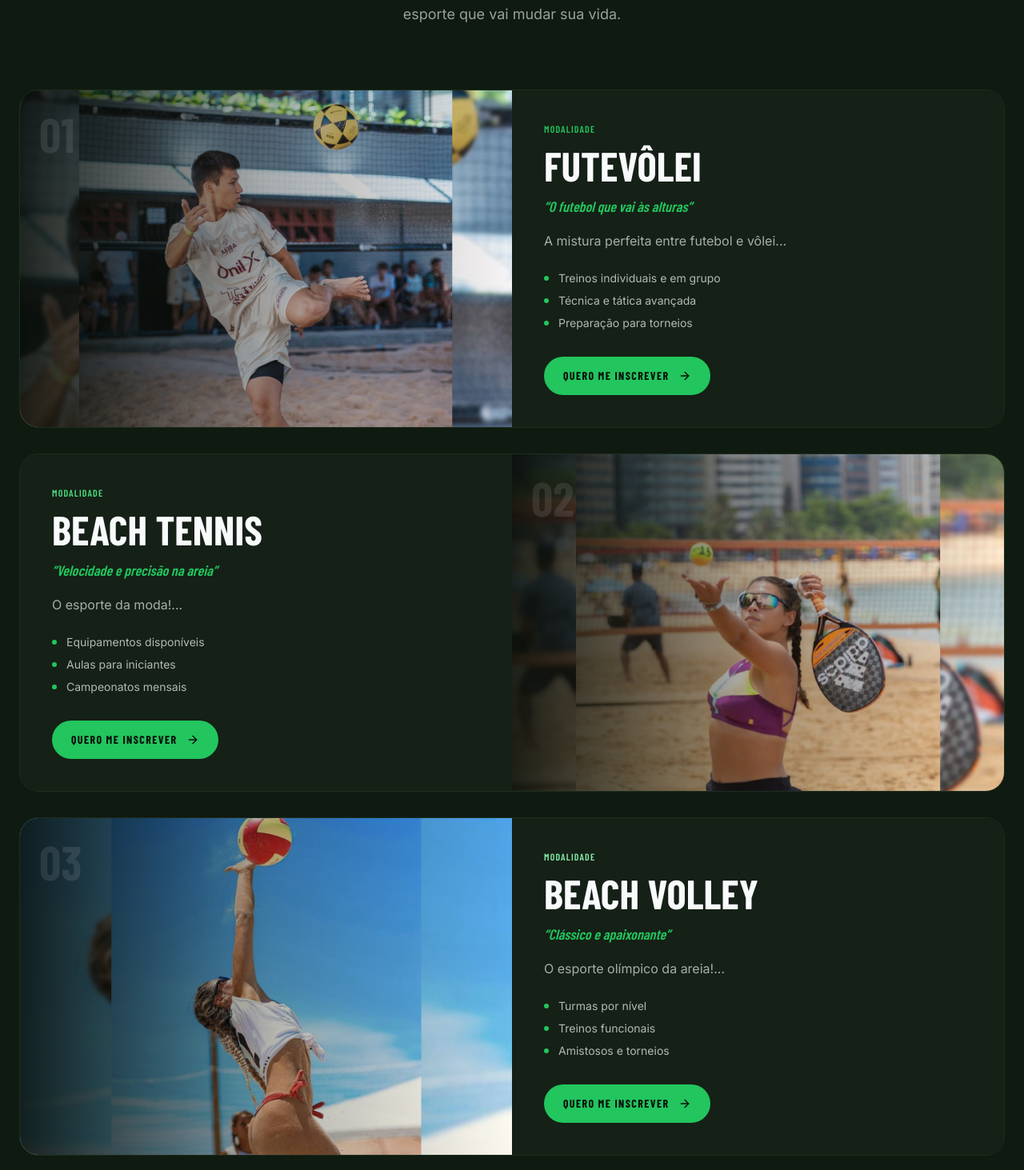
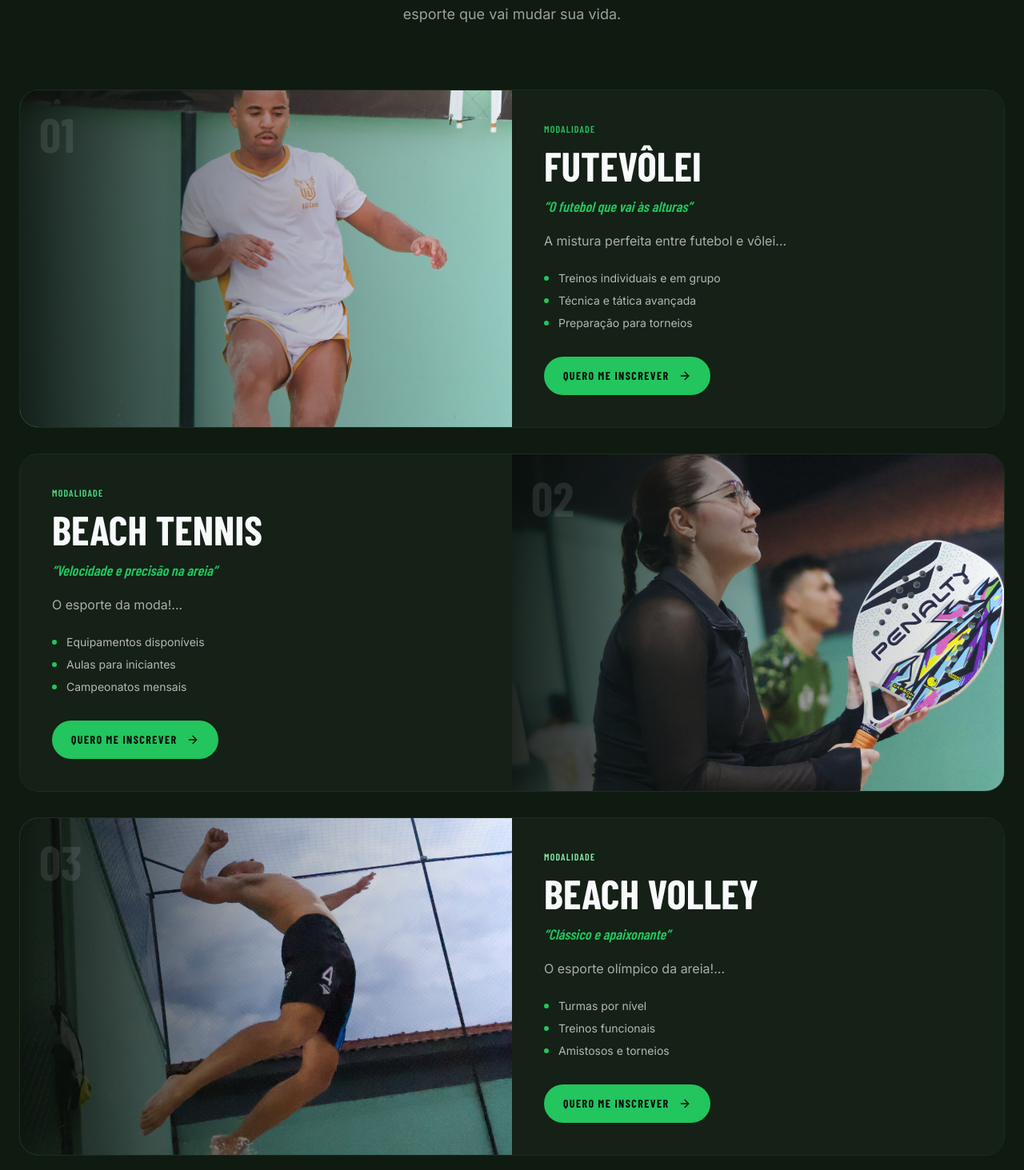
Before and after one commit to osilvaoliveira065-stack/arena-rio-verde-beach-sports, a Next.js app: page / in a window 1280 px wide. Shown: the part 3467-4930 px from the top of the page at 80% size. Built offline with nearby package versions, Linux system fonts and the light colour scheme; a web font is replaced by a local one.

Commit message:
Update Modalidades.tsx

```diff
--- a/components/Modalidades.tsx
+++ b/components/Modalidades.tsx
@@ -16,7 +16,7 @@ const modalidades = [
       "Técnica e tática avançada",
       "Preparação para torneios",
     ],
-    image: "/images/fut.png",
+    image: "/images/2.jpg",
     color: "#22c55e",
     number: "01",
   },
@@ -32,7 +32,7 @@ const modalidades = [
       "Aulas para iniciantes",
       "Campeonatos mensais",
     ],
-    image: "/images/beach.png",
+    image: "/images/beachtennis.jpg",
     color: "#4ade80",
     number: "02",
   },
@@ -48,7 +48,7 @@ const modalidades = [
       "Treinos funcionais",
       "Amistosos e torneios",
     ],
-    image: "/images/vollei.png",
+    image: "/images/volley.jpg",
     color: "#86efac",
     number: "03",
   },
@@ -128,6 +128,7 @@ export default function Modalidades() {
   src={mod.image}
   alt={mod.name}
   fill
+    sizes="100vw"
   className="object-cover transition-transform duration-700 group-hover:scale-105"
 />
                 <div className="absolute inset-0 bg-gradient-to-t lg:bg-gradient-to-r from-arena-bg/90 via-arena-bg/30 to-transparent" />
```
